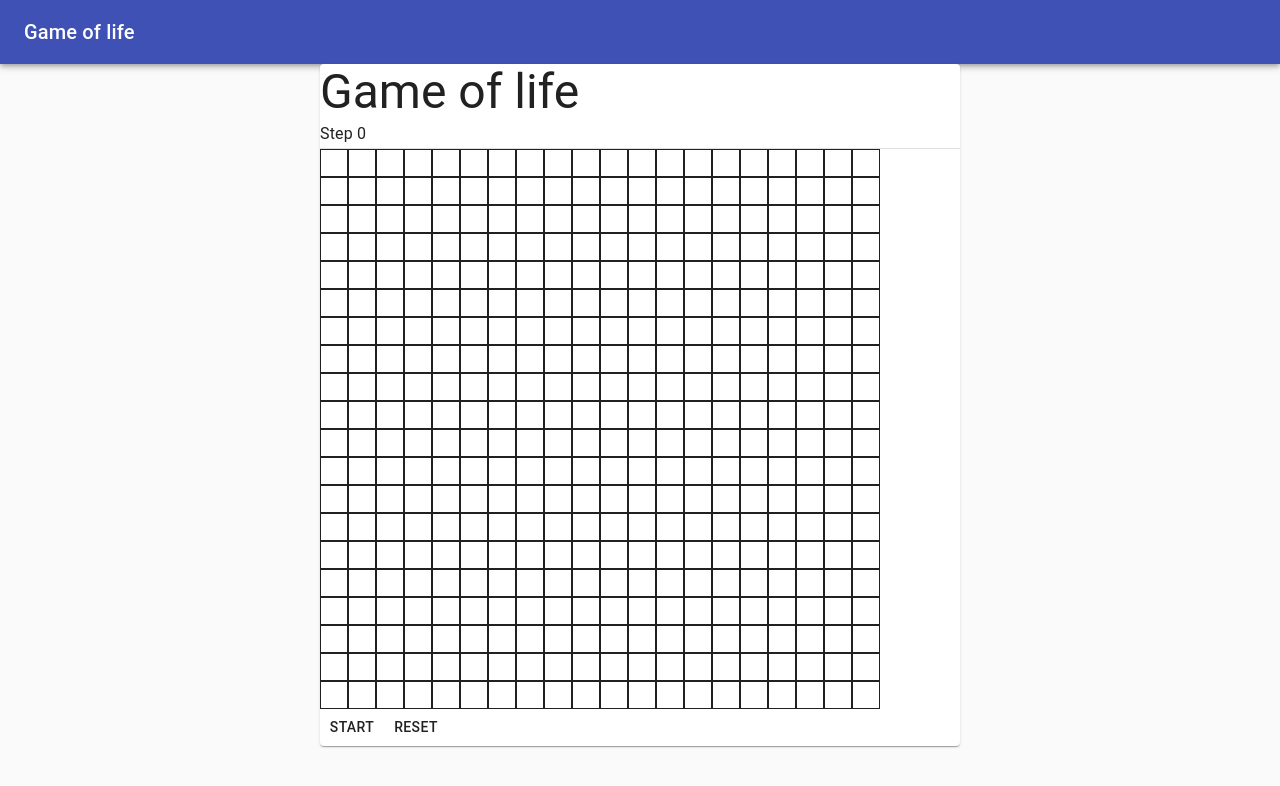
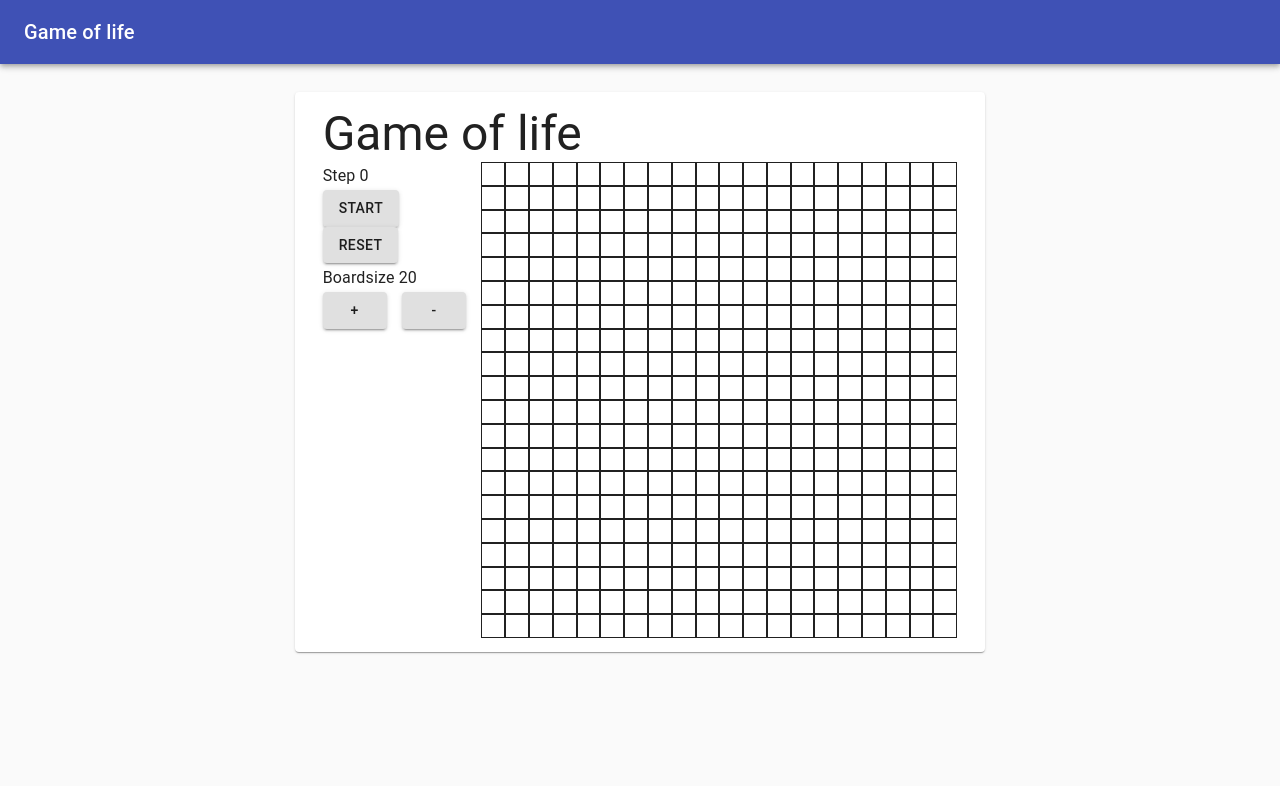
Before and after one commit to kevba/game-of-life, a React app: page / in a window 1280 px wide. Shown: the top 786 px of the page. Built offline with nearby package versions, Linux system fonts and the light colour scheme.

Commit message:
Adds a scaling grid

```diff
--- a/src/components/app/AppContent.tsx
+++ b/src/components/app/AppContent.tsx
@@ -1,12 +1,21 @@
-import { Grid, Paper } from '@material-ui/core'
+import { Grid, makeStyles, Paper } from '@material-ui/core'
 import React from 'react'
 import { GameContainer } from '../game'
 
+const useStyles = makeStyles({
+    root: {
+        padding: "1em 2em 1em 2em",
+        margin: "2em",
+    }
+})
+
 export const AppContent = (): React.ReactElement => {
+    const classes = useStyles()
+
     return (
         <Grid container justify={"center"} alignItems={"stretch"}>
-            <Grid item xs={10} md={6}>
-                <Paper>
+            <Grid item xs={10} md={7}>
+                <Paper className={classes.root}>
                     <GameContainer />
                 </Paper>
             </Grid>
--- a/src/components/game/boardstate.ts
+++ b/src/components/game/boardstate.ts
@@ -1,15 +1,12 @@
-const WIDTH = 20;
-const HEIGHT = 20;
-
 export type boardState = number[][];
 
-export const emptyBoardState = (): boardState => {
+export const emptyBoardState = (size: number): boardState => {
     let arr: number[][] = [];
 
-    for (let i = 0; i < WIDTH; i++) {
+    for (let i = 0; i < size; i++) {
         arr[i] = [];
 
-        for (let j = 0; j < HEIGHT; j++) {
+        for (let j = 0; j < size; j++) {
             arr[i].push(0);
         }
     }
@@ -23,7 +20,7 @@ const MAX_NEEDED_LIVING_CELLS = 3;
 const REPRODUCE_NEEDED = 3;
 
 export const simulateStep = (state: boardState): boardState => {
-    let newState = emptyBoardState();
+    let newState = emptyBoardState(state.length);
 
     for (let rowNum = 0; rowNum < state.length; rowNum++) {
         for (let columnNum = 0; columnNum < state[rowNum].length; columnNum++) {
--- a/src/components/game/cell.tsx
+++ b/src/components/game/cell.tsx
@@ -3,17 +3,32 @@ import React from 'react';
 
 interface ICellProps {
     cellValue: number,
+    boardSize: number,
     onClick: () => void
 }
 
 const useStyles = makeStyles({
     root: (props: ICellProps) => ({
-        width: "2em",
-        height: "2em",
-        borderStyle: "solid",
-        borderWidth: "1px",
-        backgroundColor: props.cellValue === 1 ? "black" : "white"
+        position: "relative",
+        flexBasis: `calc(100%/${props.boardSize})`,
+        border: "1px solid",
+        boxSizing: "border-box",
+        backgroundColor: props.cellValue === 1 ? "black" : "white",
+
+        "&::before": {
+            content: '""',
+            display: "block",
+            paddingTop: "100%",
+        }
     }),
+
+    cell: {
+        position: "absolute",
+        top: "0",
+        left: "0",
+        height: "100%",
+        width: "100%",
+    }
 })
 
 export const Cell = (props: ICellProps): React.ReactElement => {
@@ -22,6 +37,8 @@ export const Cell = (props: ICellProps): React.ReactElement => {
 
 
     return (
-        <div className={classes.root} onClick={onClick}/>
+        <div className={classes.root} onClick={onClick}>
+            <div className={classes.cell} />
+        </div>
     )
 }
--- a/src/components/game/gameField.tsx
+++ b/src/components/game/gameField.tsx
@@ -6,7 +6,6 @@ interface IGameFieldProps {
     boardState: boardState,
     onCellClick: (row: number, col: number) => void
 }
-
 
 export const GameField = (props: IGameFieldProps): React.ReactElement => {
     const {boardState, onCellClick} = props
--- a/src/components/game/index.tsx
+++ b/src/components/game/index.tsx
@@ -1,14 +1,16 @@
 import React, { useEffect, useState } from 'react';
 import { simulateStep, emptyBoardState } from './boardstate';
 import { GameField } from './gameField';
-import { Typography, Divider, Button } from '@material-ui/core';
+import { Typography, Divider, Button, Grid } from '@material-ui/core';
 
 const STEP_INTERVAL = 750
 
 export const GameContainer = (): React.ReactElement => {
     const [step, setStep] = useState(0)
     const [isRunning, setIsRunning] = useState(false)
-    const [boardState, setBoardState] = useState(emptyBoardState())
+
+    const [boardSize, setBoardSize] = useState(20)
+    const [boardState, setBoardState] = useState(emptyBoardState(boardSize))
 
     const nextStep = () => {
         setStep(step+1)
@@ -27,13 +29,17 @@ export const GameContainer = (): React.ReactElement => {
         return () => clearTimeout(timer);
     }, [isRunning, boardState]);
 
+    useEffect(() => {
+        setBoardState(emptyBoardState(boardSize))
+    }, [boardSize, setBoardState])
+
     const handleStartStop = () => {
         setIsRunning(!isRunning)
     }
 
     const handleReset = () => {
         setIsRunning(false)
-        setBoardState(emptyBoardState())
+        setBoardState(emptyBoardState(boardSize))
         setStep(0)
     }
 
@@ -53,18 +59,74 @@ export const GameContainer = (): React.ReactElement => {
         setBoardState(currentBoardState)
     }
 
+    const renderBoardSizeControls = ():React.ReactElement => {
+        return (
+            <Grid container>
+                <Grid item xs={12}>
+                    <Typography variant={"subtitle1"}> Boardsize {boardSize} </Typography>
+                </Grid>
+                <Grid item xs={6}>
+                    <Button variant="contained" onClick={() => setBoardSize(boardSize+1)}>
+                        +
+                    </Button>
+                </Grid>
+                <Grid item xs={6}>
+                    <Button variant="contained" onClick={() => setBoardSize(boardSize-1)}>
+                            -
+                    </Button>
+                </Grid>
+            </Grid>
+        )
+    }
+
+    const renderStepControls = ():React.ReactElement => {
+        return (
+            <Grid container>
+                <Grid item xs={12}>
+                    <Typography variant={"subtitle1"}> Step {step} </Typography>
+                </Grid>
+                <Grid item xs={12}>
+                    <Button variant="contained" onClick={handleStartStop}>
+                        {!isRunning ? "Start" : "Pause"}
+                    </Button>
+                    </Grid>
+                <Grid item xs={12}>
+                    <Button variant="contained" onClick={handleReset}>
+                        Reset
+                    </Button>
+                </Grid>
+            </Grid>
+        )
+    }
+
+    const renderControls = (): React.ReactElement => {
+        return (
+            <Grid container direction={"column"} justify={"flex-start"} alignItems={"center"}>
+                <Grid item xs={12}>
+                    {renderStepControls()}
+                </Grid>
+                <Divider />
+                <Grid item xs={12}>
+                    {renderBoardSizeControls()}
+                </Grid>
+            </Grid>
+        )
+    }
+
     return (
-        <React.Fragment>
-            <Typography variant={"h3"}> Game of life </Typography>
-            <Typography variant={"subtitle1"}> Step {step} </Typography>
-            <Divider />
-            <GameField boardState={boardState} onCellClick={handleCellClick}/>
-            <Button onClick={handleStartStop}>
-                {!isRunning ? "Start" : "Pause"}
-            </Button>
-            <Button onClick={handleReset}>
-                Reset
-            </Button>
-        </React.Fragment>
+        <Grid container justify={"center"}>
+            <Grid item xs={12}>
+                <Typography variant={"h3"}> Game of life </Typography>
+            </Grid>
+
+            <Grid item xs={3}>
+                {renderControls()}
+            </Grid>
+
+            <Grid item xs={9} >
+                <GameField boardState={boardState} onCellClick={handleCellClick}/>
+            </Grid>
+
+        </Grid>
     )
 }
--- a/src/components/game/row.tsx
+++ b/src/components/game/row.tsx
@@ -10,11 +10,10 @@ interface IRowProps {
 const useStyles = makeStyles({
     root: {
         display: "flex",
-        alignItems: "center",
         flexWrap: "nowrap",
+        maxWidth: "70vh",
     },
 })
-
 
 export const Row = (props: IRowProps): React.ReactElement => {
     const {row, onCellClick} = props
@@ -23,7 +22,7 @@ export const Row = (props: IRowProps): React.ReactElement => {
     const renderCells = (row: number[]): React.ReactElement[] => {
         return row.map((cellValue: number, column: number) => {
             return (
-                <Cell key={column} cellValue={cellValue} onClick={() => onCellClick(column)}/>
+                <Cell key={column} boardSize={row.length} cellValue={cellValue} onClick={() => onCellClick(column)}/>
             )
         })
     }
```
